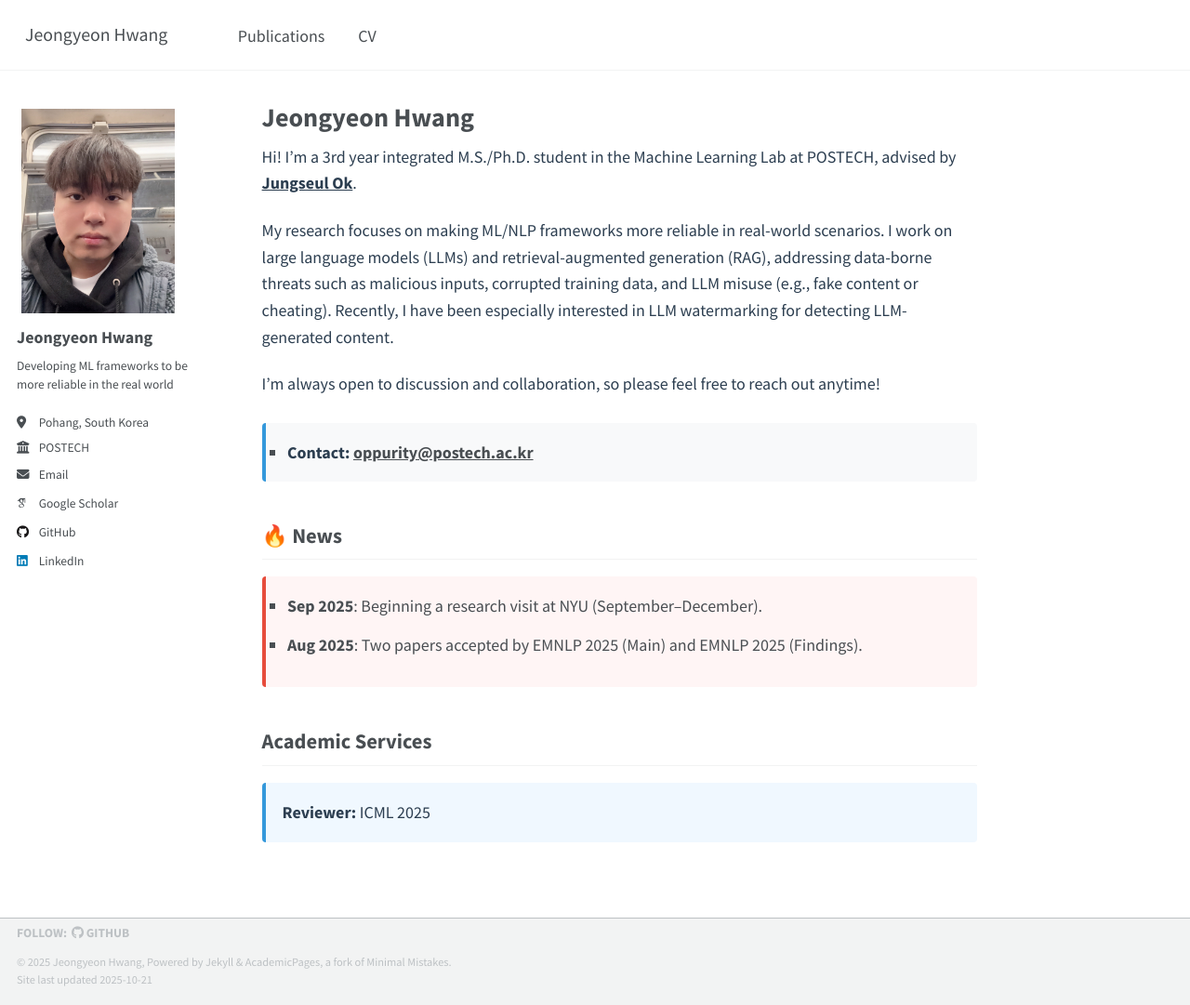
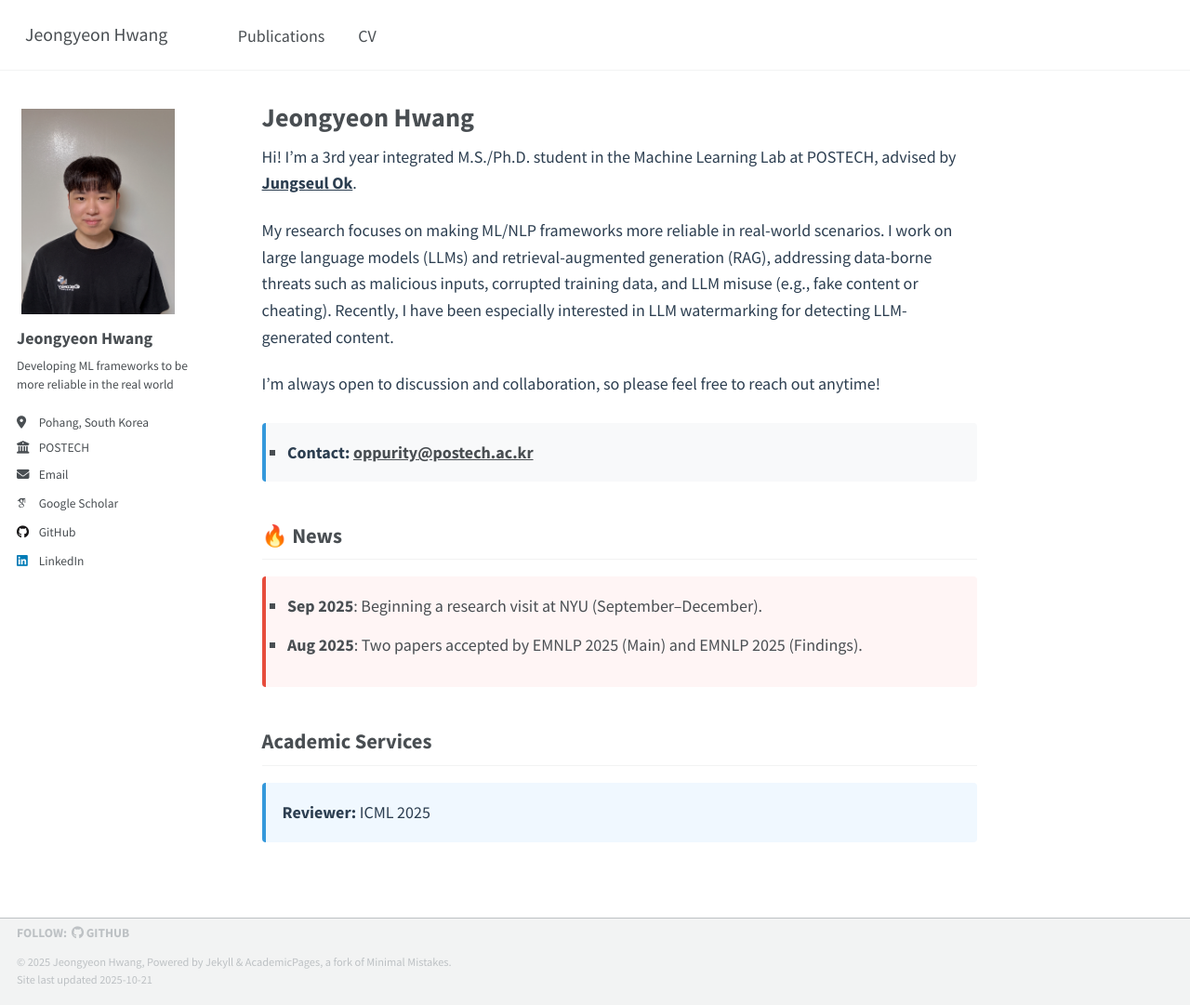
Before and after one commit to oppurity12/oppurity12.github.io, a Jekyll site: the page built from _pages/about.md, in a window 1280 px wide and 1081 px high. Shown: the whole window at 93% size. Built offline with Jekyll 4.4.1, drawn with Linux system fonts in a browser that asks for light colours; some web fonts are replaced; a script that is not in the unit is left out.

Commit message:
update profile

```diff
--- a/_config.yml
+++ b/_config.yml
@@ -23,7 +23,7 @@ repository               : "oppurity12/oppurity12.github.io"
 #               Additional customization can be done by editing /_includes/author-profile.html
 author:
   # Biographic information
-  avatar           : "profile2.jpg"
+  avatar           : "profile.jpg"
   name             : "Jeongyeon Hwang"
   pronouns         : # example: "she/her"
   bio              : "Developing ML frameworks to be<br>more reliable in the real world"
```
Also changed, not shown: images/profile2.jpg (deleted).
